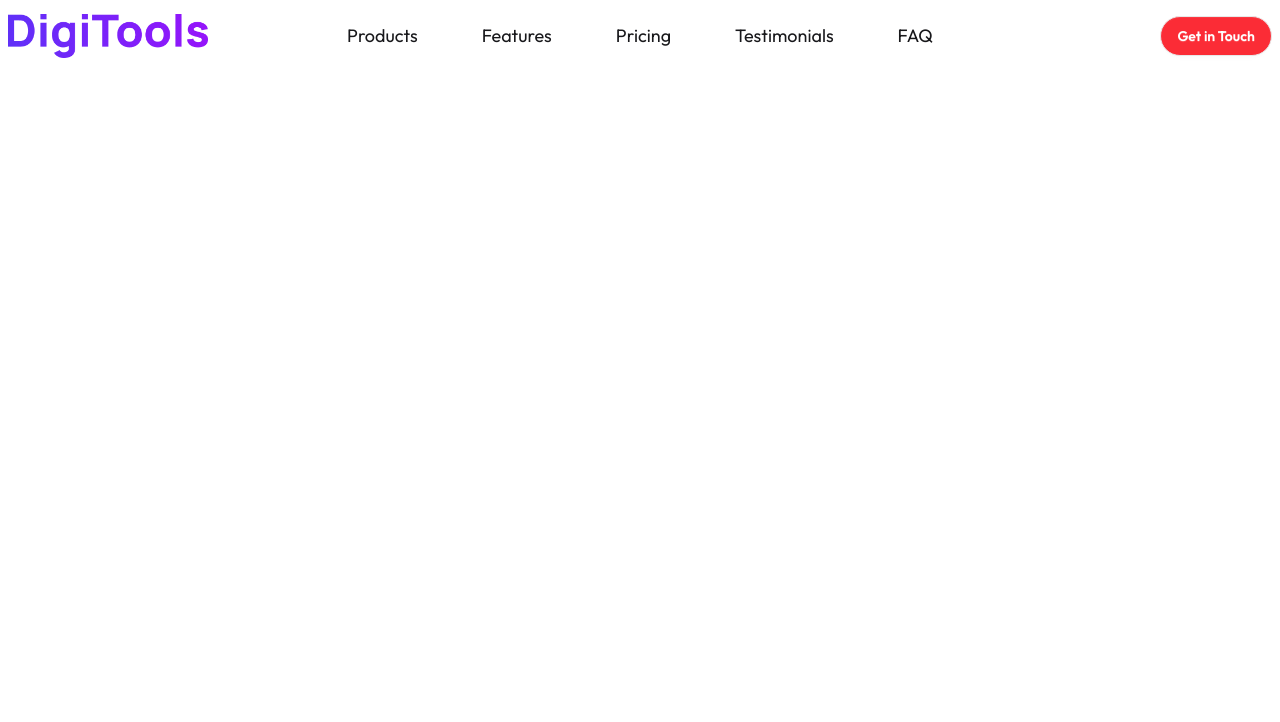
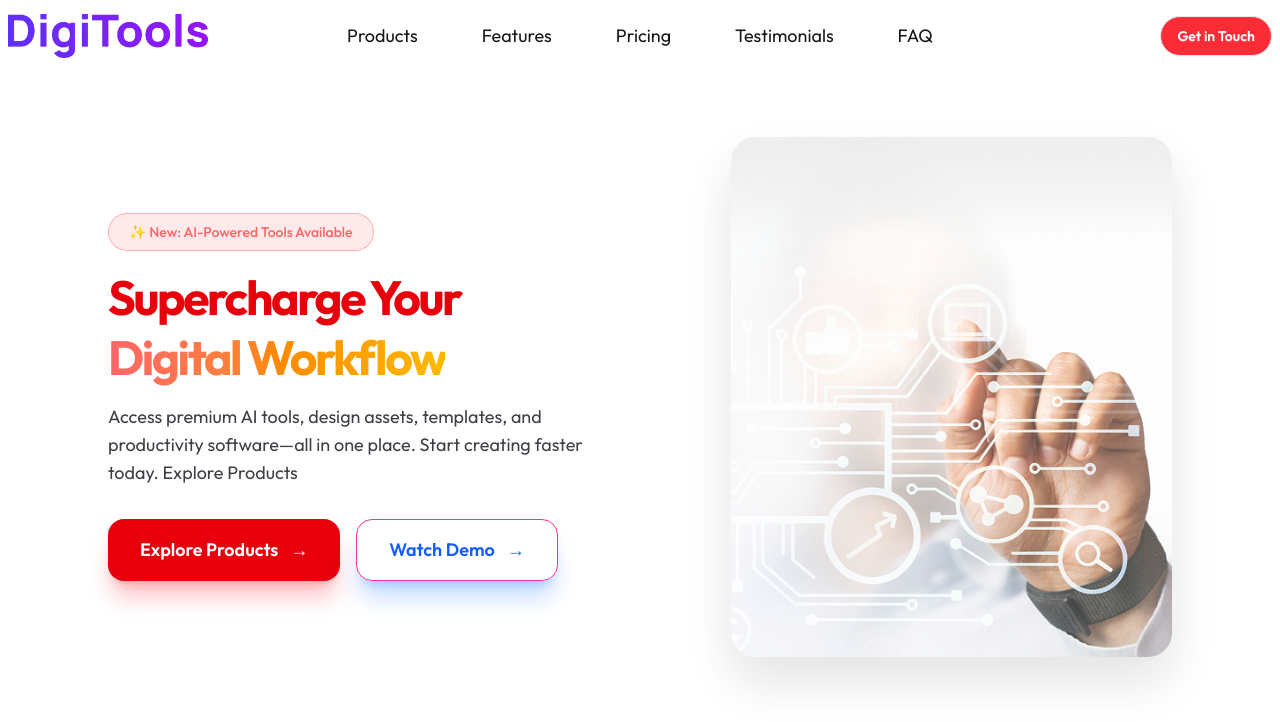
Before and after one commit to riazuddin4/B13-A6-DigiTools-Platform, a React (Vite) app: page / in a window 1280 px wide. Shown: the top 722 px of the page. Built offline with nearby package versions, Linux system fonts and the light colour scheme.

Commit message:
Banner making is finished.

```diff
--- a/src/App.jsx
+++ b/src/App.jsx
@@ -1,10 +1,10 @@
 import { useState } from "react";
 import Banner from "./component/Banner";
-import Cart from "./component/Cart";
-import Footer from "./component/Footer";
-import Models from "./component/Models";
+// import Cart from "./component/Cart";
+// import Footer from "./component/Footer";
+// import Models from "./component/Models";
 import NavBar from "./component/NavBar";
-import { ToastContainer } from 'react-toastify'
+// import { ToastContainer } from 'react-toastify'
 
 const getModels = async () => {
   const res = await fetch("/models.json");
@@ -23,6 +23,8 @@ function App() {
     <>
       <NavBar />
 
+      <Banner />
+
 
     </>
   );
--- /dev/null
+++ b/src/component/Banner.jsx
@@ -0,0 +1,57 @@
+import BannerImage from "../assets/banner.png";
+
+const Banner = () => {
+  return (
+    <div className="relative min-h-162.5 flex items-center overflow-hidden">
+      <div className=" mx-auto grid grid-cols-1 lg:grid-cols-2 gap-10 items-center relative z-10">
+        {/* Left Content */}
+        <div className="space-y-4">
+          <div className="inline-flex items-center gap-2 bg-red-500/10 border border-red-500/30 text-red-400 text-sm font-medium px-5 py-2 rounded-full">
+            ✨ New: AI-Powered Tools Available
+          </div>
+
+          <h1 className="text-4xl lg:text-5xl font-bold leading-tight tracking-tighter text-red-600">
+            Supercharge Your
+            <br />
+            <span className="bg-linear-to-r from-red-400 via-orange-400 to-amber-400 bg-clip-text text-transparent">
+              Digital Workflow
+            </span>
+          </h1>
+
+          <p className="text-lg text-zinc-700 max-w-lg">
+            Access premium AI tools, design assets, templates, and productivity
+            software—all in one place. Start creating faster today.
+
+            Explore Products
+          </p>
+
+          <div className="flex flex-wrap gap-4 pt-4">
+            <button className="bg-red-600 hover:bg-red-500 transition-all px-8 py-4 rounded-2xl font-semibold text-lg shadow-xl shadow-red-500/30 flex items-center gap-3 group text-white">
+              Explore Products
+              <span className="group-hover:translate-x-1 transition">→</span>
+            </button>
+            <button className=" border border-pink-500   hover:bg-pink-600 transition-x-1 px-8 py-4 rounded-2xl font-semibold text-lg shadow-xl shadow-blue-500/30 flex items-center gap-3 group text-blue-600">
+              Watch Demo
+              <span className="group-hover:translate-x-1 transition">→</span>
+            </button>
+          </div>
+
+
+        </div>
+
+        {/* Right Image */}
+        <div className="relative flex justify-center lg:justify-end">
+          <div className="relative">
+            <img
+              className="relative h-130 w-auto object-contain drop-shadow-2xl rounded-3xl animate-pulse"
+              src={BannerImage}
+              alt="AI Models Banner"
+            />
+          </div>
+        </div>
+      </div>
+    </div>
+  );
+};
+
+export default Banner;
```
